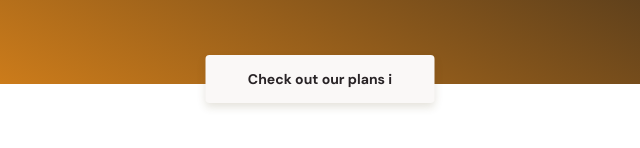
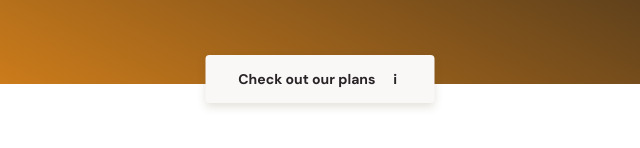
Before and after one commit to FreddyRobert17/landing-page, a plain HTML site: page index.html in a window 1280 px wide. Shown: the part 250-398 px from the top of the page, 320-960 px from the left. Drawn offline with Linux system fonts and the light colour scheme.

Commit message:
style: add icon

```diff
--- a/styles.css
+++ b/styles.css
@@ -83,3 +83,11 @@ header img {
     text-decoration: none;
     color: var(--black);
 }
+
+.header-button span {
+    display: inline-block;
+    width: 13px;
+    height: 8px;
+    margin-left: 10px;
+    background-image: url('./assets/icons/down-arrow.png');
+}
```
Also changed, not shown: assets/icons/down-arrow.png (added), 1 other file.
